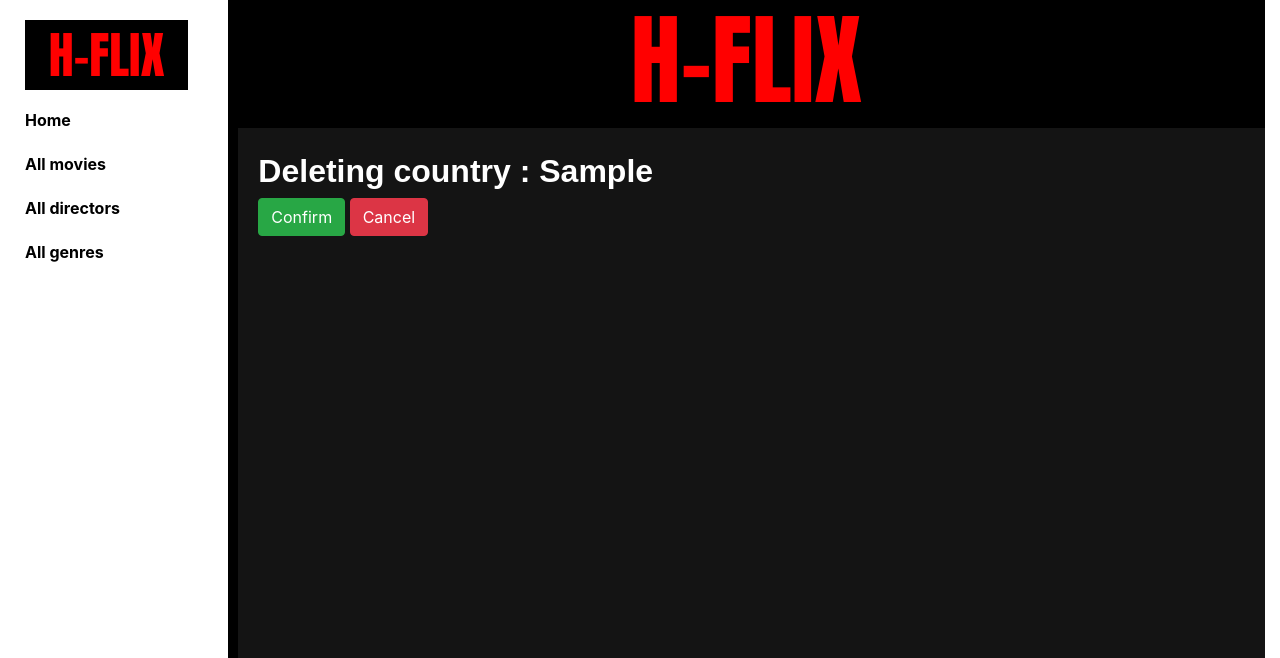
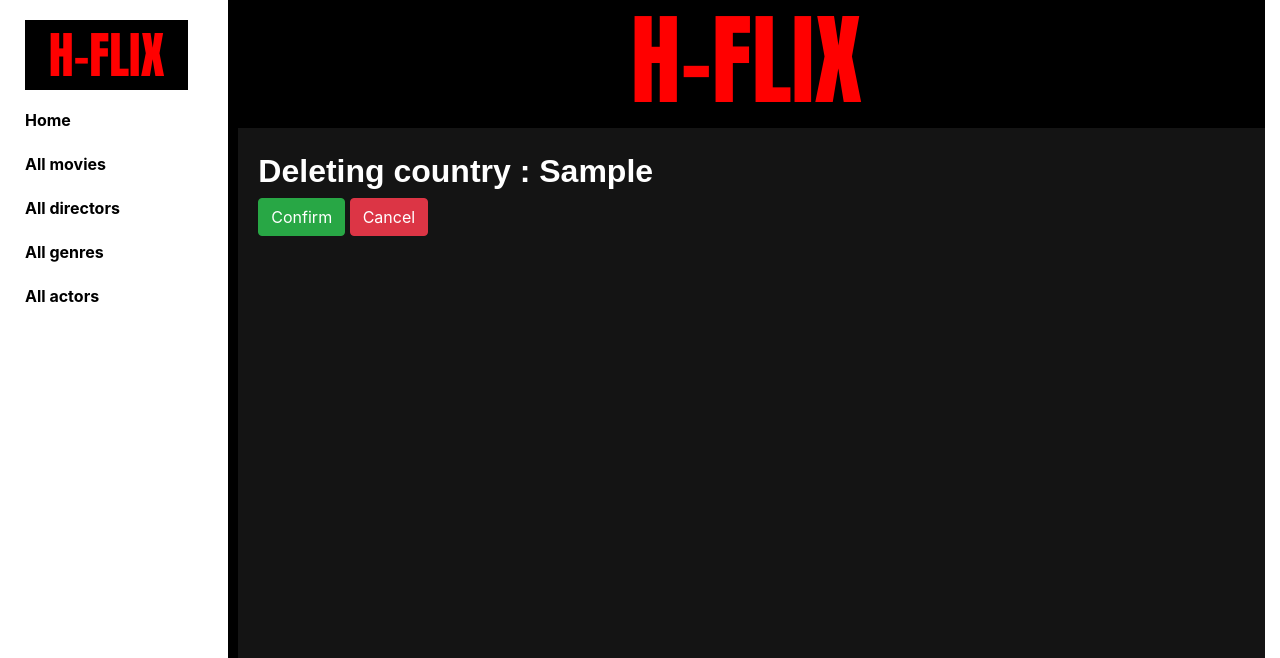
Before and after one commit to Irfanananda2/Final, a Django app: page /content/country/delete/1 in a window 1280 px wide. Shown: the top 658 px of the page. Run offline with Django 3.2, Linux system fonts and the light colour scheme; tables that the repository leaves empty hold one stand-in row (values such as "Sample post"); some libraries are stand-ins or nearby versions.

Commit message:
Added Actor.html link

```diff
--- a/content/templates/base_generic.html
+++ b/content/templates/base_generic.html
@@ -27,6 +27,7 @@
                     <li><a href="{% url 'movies' %}">All movies</a></li>
                     <li><a href="{% url 'directors' %}">All directors</a></li>
                     <li><a href="{% url 'genres' %}">All genres</a></li>
+                    <li><a href="{% url 'actors' %}">All actors</a></li>
                 </ul>
                 </div>
                 {% endblock %}
```
